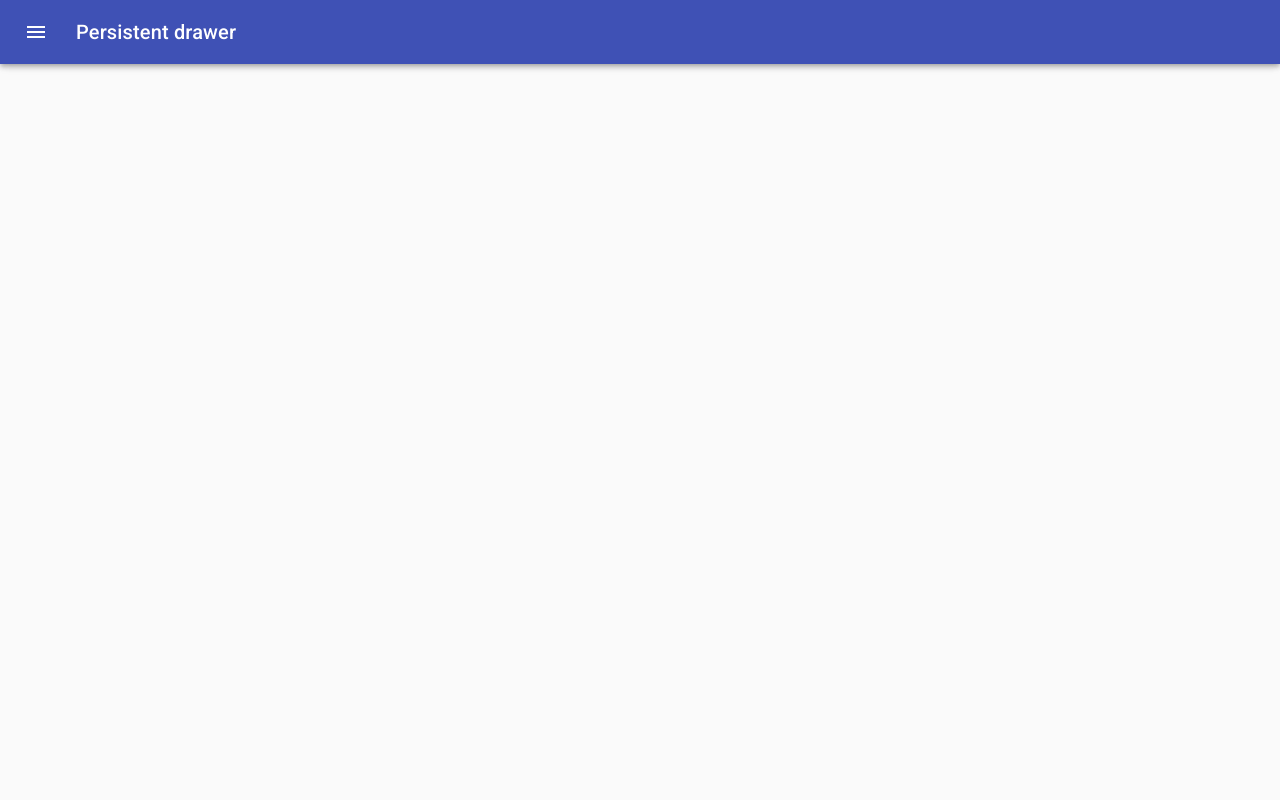
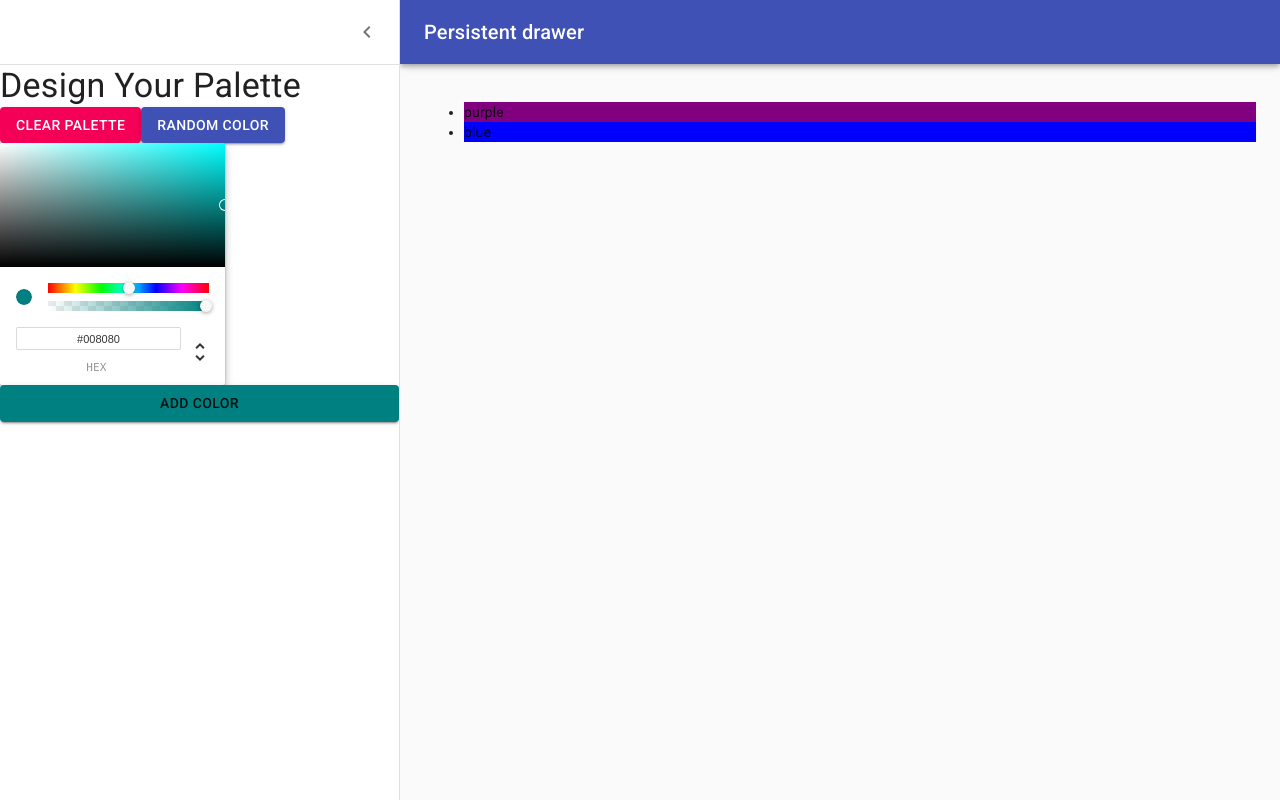
Before and after one commit to bouncingbumble/colors-app, a React (Create React App) app: page /palette/new in a window 1280 px wide. Built offline with nearby package versions, Linux system fonts and the light colour scheme.

Commit message:
connect color picker to button

```diff
--- a/src/NewPaletteForm.js
+++ b/src/NewPaletteForm.js
@@ -81,15 +81,25 @@ const useStyles = makeStyles(theme => ({
 export default function NewPaletteForm() {
     const classes = useStyles();
     const theme = useTheme();
-    const [open, setOpen] = React.useState(false);
+    const [open, setOpen] = React.useState(true)
+    const [currentColor, setCurrentColor] = React.useState("teal")
+    const [colors, setCurrentColors] = React.useState(["purple", "blue"])
 
     const handleDrawerOpen = () => {
-        setOpen(true);
-    };
+        setOpen(true)
+    }
 
     const handleDrawerClose = () => {
-        setOpen(false);
-    };
+        setOpen(false)
+    }
+
+    const updateCurrentColor = colorObj => {
+        setCurrentColor(colorObj.hex)
+    }
+
+    const addNewColor = () => {
+        setCurrentColors([...colors, currentColor])
+    }
 
     return (
         <div className={classes.root}>
@@ -137,8 +147,16 @@ export default function NewPaletteForm() {
                     <Button variant="contained" color="secondary">Clear palette</Button>
                     <Button variant="contained" color="primary">Random Color</Button>
                 </div>
-                <ChromePicker />
-                <Button variant="contained" color="primary">Add Color</Button>
+                <ChromePicker color={currentColor} onChangeComplete={updateCurrentColor} />
+                <Button
+                    variant="contained"
+                    style={{
+                        backgroundColor: currentColor
+                    }}
+                    onClick={addNewColor}
+                >
+                    Add Color
+                </Button>
             </Drawer>
             <main
                 className={clsx(classes.content, {
@@ -146,7 +164,11 @@ export default function NewPaletteForm() {
                 })}
             >
                 <div className={classes.drawerHeader} />
-
+                <ul>
+                    {colors.map(color => (
+                        <li style={{ backgroundColor: color }}>{color}</li>
+                    ))}
+                </ul>
             </main>
         </div>
     );
```
